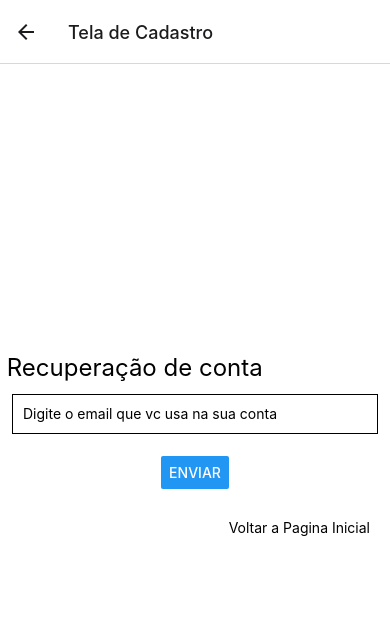
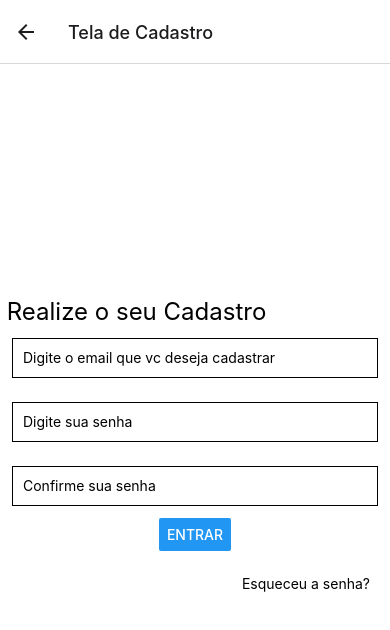
Before and after one commit to kodkid/Atividade_LayoutLogin, a React Native app: screen /Cadastro in a window 390 px wide. Shown: the top 630 px of the page. Built offline with nearby package versions, Linux system fonts and the light colour scheme.

Commit message:
Setimo commit

```diff
--- a/src/App.js
+++ b/src/App.js
@@ -5,10 +5,11 @@ import { NavigationContainer } from "@react-navigation/native";
 import { createNativeStackNavigator } from "@react-navigation/native-stack";
 import Login from "./Screams/Login";
 import Cadastro from "./Screams/Cadastro";
+import RecuSenha from "./Screams/RecuSenha";
 
 const Stack = createNativeStackNavigator();
 
-const App = (navigation) => {
+const App = () => {
   return (
     <NavigationContainer>
       <Stack.Navigator>
@@ -21,6 +22,11 @@ const App = (navigation) => {
           name="Cadastro"
           component={Cadastro}
           options={{ title: "Tela de Cadastro" }}
+        />
+        <Stack.Screen
+          name="RecuSenha"
+          component={RecuSenha}
+          options={{ title: "Tela de Recuperar Senha" }}
         />
       </Stack.Navigator>
     </NavigationContainer>
--- a/src/Screams/Cadastro.js
+++ b/src/Screams/Cadastro.js
@@ -1,43 +1,60 @@
-import React from 'react';
-import { SafeAreaView, StyleSheet, TextInput, View, Text, Button, Alert, TouchableOpacity } from 'react-native';
+import * as React from "react";
+import { StyleSheet, View, Text, Button, TextInput, SafeAreaView, TouchableOpacity, Alert } from "react-native";
 
-
-
-const Cadastro = ({navigation}) => {
+const Cadastro =( {navigation} ) => {
   const [text, onChangeText] = React.useState('');
-
+  const [number, onChangeNumber] = React.useState('');
   return (
     <View style={styles.container}>
       <SafeAreaView>
-        <Text style={styles.titulo}> Recuperação de conta</Text>
+        <Text style={styles.titulo}> Realize o seu Cadastro</Text>
 
         <TextInput
           style={styles.input}
           onChangeText={onChangeText}
           value={text}
-          placeholder="Digite o email que vc usa na sua conta"
+          placeholder="Digite o email que vc deseja cadastrar"
+          keyboardType="text"
+        />
+        <TextInput
+          style={styles.input}
+          onChangeText={onChangeText}
+          value={text}
+          placeholder="Digite sua senha"
+          keyboardType="text"
+        />
+          <TextInput
+          style={styles.input}
+          onChangeText={onChangeText}
+          value={text}
+          placeholder="Confirme sua senha"
           keyboardType="text"
         />
       </SafeAreaView>
-      {/* Final dos input */}
-      <View style={styles.botaoContainer}>
-        <Button style={styles.botao}
-          title="Enviar"
-          onPress={() => Alert.alert('Enviamos um email para a recuperação de conta')}
+      {/* Final dos inputs */}
+      <View style={styles.botao}>
+        <Button
+          title="Entrar"
+          onPress={() => Alert.alert('Você Realizou login')}
         />
 
+      </View>
+      {/* Final do botaoEntrar */}
+      <View>
+
+        <TouchableOpacity style={styles.EsqueceuSenha} onPress={() =>
+          navigation.navigate('RecuSenha', { name: 'Recuperar Senha' })
+        }>
+          <Text style={styles.texto}>Esqueceu a senha?</Text>
+        </TouchableOpacity>
 
       </View>
-      {/* Final do botaoContainer */}
-      <TouchableOpacity style={styles.Voltar} onPress={() =>
-          navigation.navigate('Login', { name: 'Login' })
-        }>
-          <Text style={styles.texto}>Voltar a Pagina Inicial</Text>
-        </TouchableOpacity>
-    </View >
+
+    </View>
+
     /* Final do container */
   );
-};
+}
 
 const styles = StyleSheet.create({
   container: {
@@ -58,26 +75,22 @@ const styles = StyleSheet.create({
     borderWidth: 1,
     padding: 10,
   },
-  botaoContainer: {
-    flexDirection: "row",
-    justifyContent: "center",
-    padding: 10,
-    marginHorizontal: 10,
-
+  botao: {
+    flexDirection: 'row',
+    justifyContent: 'center',
+    paddingBottom: 4,
+  },
+  EsqueceuSenha: {
+    flexDirection: 'row',
+    justifyContent: 'flex-end',
+    alignItems: 'flex-end',
+    padding: 20,
 
   },
-  botao: {
-    paddingBottom: 4,
-    borderRadius: 5,
-
-
-  },
-  Voltar: {
-    flexDirection: 'row',
-    justifyContent: 'flex-end',
-    alignItems: 'flex-end', // Alinha os itens à direita do container
-    padding: 20,
-}
+  texto: {
+    fontSize: 14,
+    color: '#000'
+  }
 
 });
 
--- a/src/Screams/Login.js
+++ b/src/Screams/Login.js
@@ -28,7 +28,9 @@ const Login =( {navigation} ) => {
       <View style={styles.botao}>
         <Button
           title="Entrar"
-          onPress={() => Alert.alert('Você Realizou login')}
+          onPress={() =>
+            navigation.navigate('Cadastro', { name: 'Cadastro do contato' })
+          }
         />
 
       </View>
@@ -36,7 +38,7 @@ const Login =( {navigation} ) => {
       <View>
 
         <TouchableOpacity style={styles.EsqueceuSenha} onPress={() =>
-          navigation.navigate('Cadastro', { name: 'Cadastro' })
+          navigation.navigate('RecuSenha', { name: 'Recuperar Senha' })
         }>
           <Text style={styles.texto}>Esqueceu a senha?</Text>
         </TouchableOpacity>
@@ -76,7 +78,7 @@ const styles = StyleSheet.create({
   EsqueceuSenha: {
     flexDirection: 'row',
     justifyContent: 'flex-end',
-    alignItems: 'flex-end', // Alinha os itens à direita do container
+    alignItems: 'flex-end',
     padding: 20,
 
   },
--- /dev/null
+++ b/src/Screams/RecuSenha.js
@@ -0,0 +1,84 @@
+import React from 'react';
+import { SafeAreaView, StyleSheet, TextInput, View, Text, Button, Alert, TouchableOpacity } from 'react-native';
+
+
+
+const RecuSenha = ({navigation}) => {
+  const [text, onChangeText] = React.useState('');
+
+  return (
+    <View style={styles.container}>
+      <SafeAreaView>
+        <Text style={styles.titulo}> Recuperação de conta</Text>
+
+        <TextInput
+          style={styles.input}
+          onChangeText={onChangeText}
+          value={text}
+          placeholder="Digite o email que vc usa na sua conta"
+          keyboardType="text"
+        />
+      </SafeAreaView>
+      {/* Final dos input */}
+      <View style={styles.botaoContainer}>
+        <Button style={styles.botao}
+          title="Enviar"
+          onPress={() => Alert.alert('Enviamos um email para a recuperação de conta')}
+        />
+
+
+      </View>
+      {/* Final do botaoContainer */}
+      <TouchableOpacity style={styles.Voltar} onPress={() =>
+          navigation.navigate('Login', { name: 'Login' })
+        }>
+          <Text style={styles.texto}>Voltar a Pagina Inicial</Text>
+        </TouchableOpacity>
+    </View >
+    /* Final do container */
+  );
+};
+
+const styles = StyleSheet.create({
+  container: {
+    flex: 1,
+    justifyContent: "center",
+    alignContent: "center",
+    backgroundColor: "#fff",
+
+  },
+  titulo: {
+    fontSize: 24,
+    color: "#000",
+
+  },
+  input: {
+    height: 40,
+    margin: 12,
+    borderWidth: 1,
+    padding: 10,
+  },
+  botaoContainer: {
+    flexDirection: "row",
+    justifyContent: "center",
+    padding: 10,
+    marginHorizontal: 10,
+
+
+  },
+  botao: {
+    paddingBottom: 4,
+    borderRadius: 5,
+
+
+  },
+  Voltar: {
+    flexDirection: 'row',
+    justifyContent: 'flex-end',
+    alignItems: 'flex-end', // Alinha os itens à direita do container
+    padding: 20,
+}
+
+});
+
+export default RecuSenha;
```
